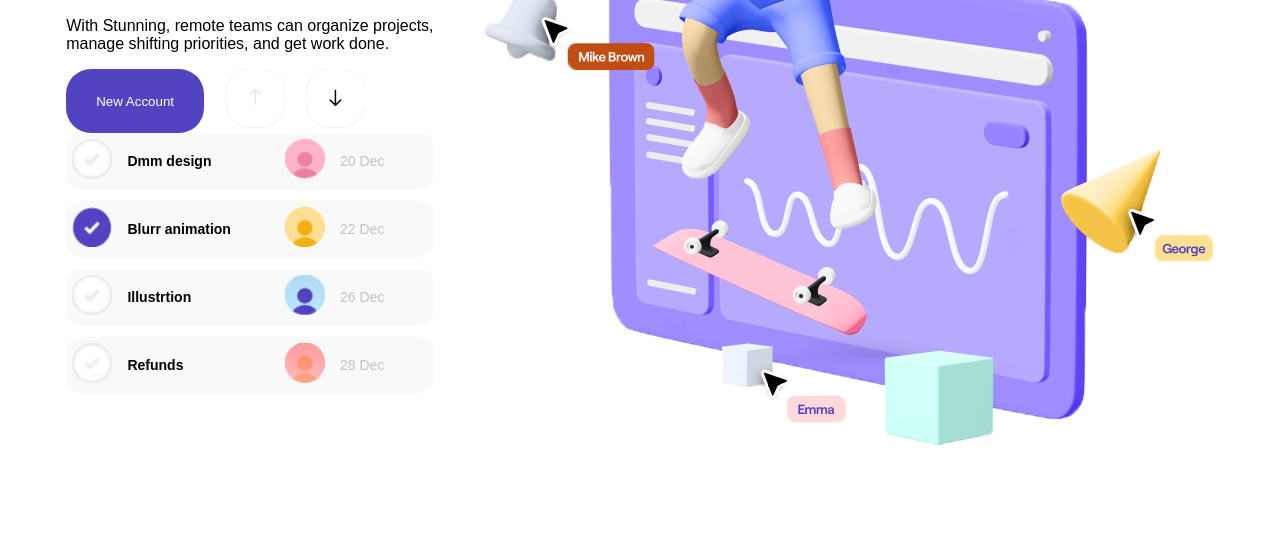
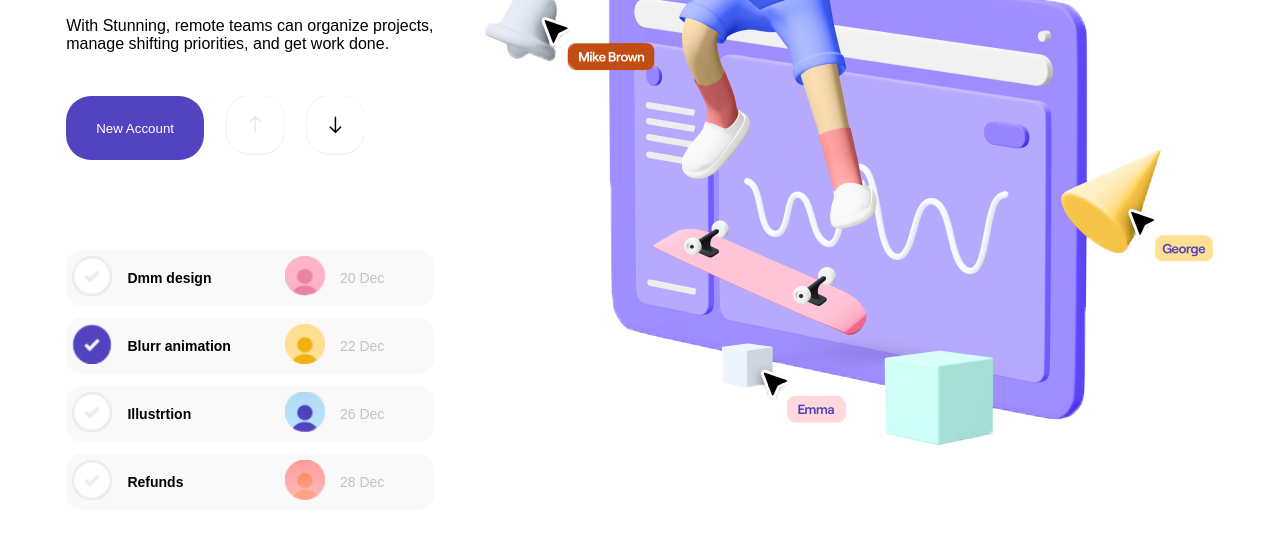
Before and after one commit to prashant18vit/Stunning-Webpage, a plain HTML site: page index.html in a window 1280 px wide. Shown: the part 305-843 px from the top of the page. Before the commit the page ends 800 px from the top, so only its background shows below. Drawn offline with Linux system fonts and the light colour scheme.

Commit message:
Margin Change
Margin Change

```diff
--- a/index.html
+++ b/index.html
@@ -35,12 +35,12 @@
             <p class="discription" id="discription">
                 With Stunning, remote teams can organize projects, <br> manage shifting priorities, and get work done.
             </p>
-            <div class="account_button" id="account_button">
+            <div style="    margin-top: 43px;" class="account_button" id="account_button">
                 <button style="margin-right: 21px;">New Account</button>
                 <div style="margin-right: 21px;"><img src="./images/arrow-up.png" alt=""></div>
                 <div style="margin-right: 21px;"><img src="./images/arrow-down.png" alt=""></div>
             </div>
-            <div class="cards">
+            <div style="    margin-top: 90px;" class="cards">
                 <div class="card">
                     <img class="card-checkbox" src="./images/tick-gray.png" alt="tick-gray" />
                     <p class="card-text">Dmm design</p>
```
